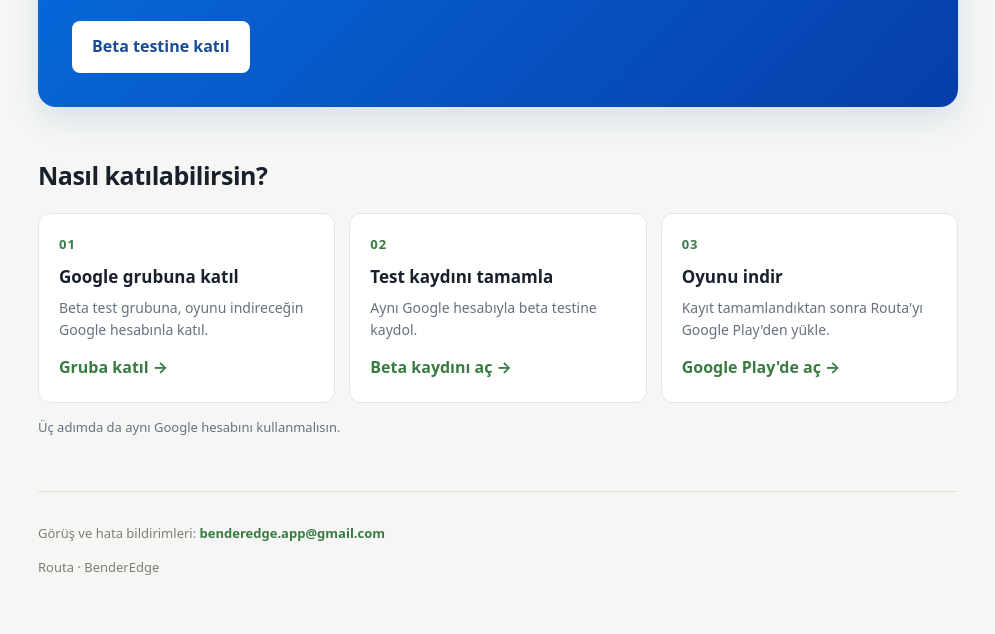
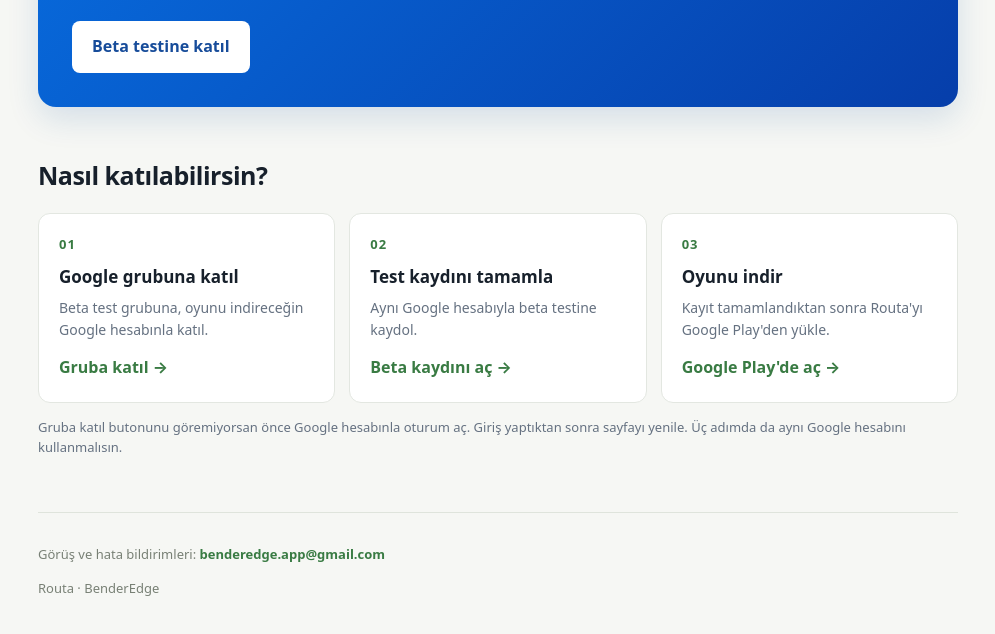
Before and after one commit to yusufbender/routa-beta, a plain HTML site: page index.html in a window 1280 px wide. Shown: the part 558-1192 px from the top of the page, without its empty margins (142-1137 px from the left). Drawn offline with Linux system fonts and the light colour scheme.

Commit message:
Add Google sign-in guidance to beta signup page

```diff
--- a/index.html
+++ b/index.html
@@ -28,7 +28,7 @@ h2{font-size:25px;letter-spacing:-.5px;margin:0 0 18px}
 .step h3{font-size:17px;margin:9px 0 6px}
 .step p{color:var(--muted);margin:0 0 14px;font-size:14px}
 .step a,.mail{color:var(--green);font-weight:700;text-decoration:none}
-.note{margin-top:14px;color:var(--muted);font-size:13px}
+.note{margin-top:14px;color:var(--muted);font-size:13px}\n.login-help{margin:0 0 18px;padding:16px 18px;background:#fff8e8;border:1px solid #f0dfb7;border-radius:10px;color:#5e4a20;font-size:14px}\n.login-help strong{display:block;margin-bottom:5px;color:#493813}\n.login-help p{margin:0}
 footer{margin-top:54px;padding-top:18px;border-top:1px solid #dfe4dc;color:#788075;font-size:13px}
 @media(max-width:650px){main{padding-top:18px}.hero-copy{padding:0 22px 25px}.steps{grid-template-columns:1fr}.step{min-height:0}header{margin-bottom:18px}}
 </style>
@@ -64,7 +64,7 @@ footer{margin-top:54px;padding-top:18px;border-top:1px solid #dfe4dc;color:#7880
 <div class="step"><div class="number">02</div><h3>Test kaydını tamamla</h3><p>Aynı Google hesabıyla beta testine kaydol.</p><a href="https://play.google.com/apps/testing/com.benderedge.routa" target="_blank" rel="noopener">Beta kaydını aç →</a></div>
 <div class="step"><div class="number">03</div><h3>Oyunu indir</h3><p>Kayıt tamamlandıktan sonra Routa'yı Google Play'den yükle.</p><a href="https://play.google.com/store/apps/details?id=com.benderedge.routa" target="_blank" rel="noopener">Google Play'de aç →</a></div>
 </div>
-<p class="note">Üç adımda da aynı Google hesabını kullanmalısın.</p>
+<p class="note">Gruba katıl butonunu göremiyorsan önce Google hesabınla oturum aç. Giriş yaptıktan sonra sayfayı yenile. Üç adımda da aynı Google hesabını kullanmalısın.</p>
 </section>
 <footer><p>Görüş ve hata bildirimleri: <a class="mail" href="mailto:benderedge.app@gmail.com">benderedge.app@gmail.com</a></p><p>Routa · BenderEdge</p></footer>
 </main>
```
